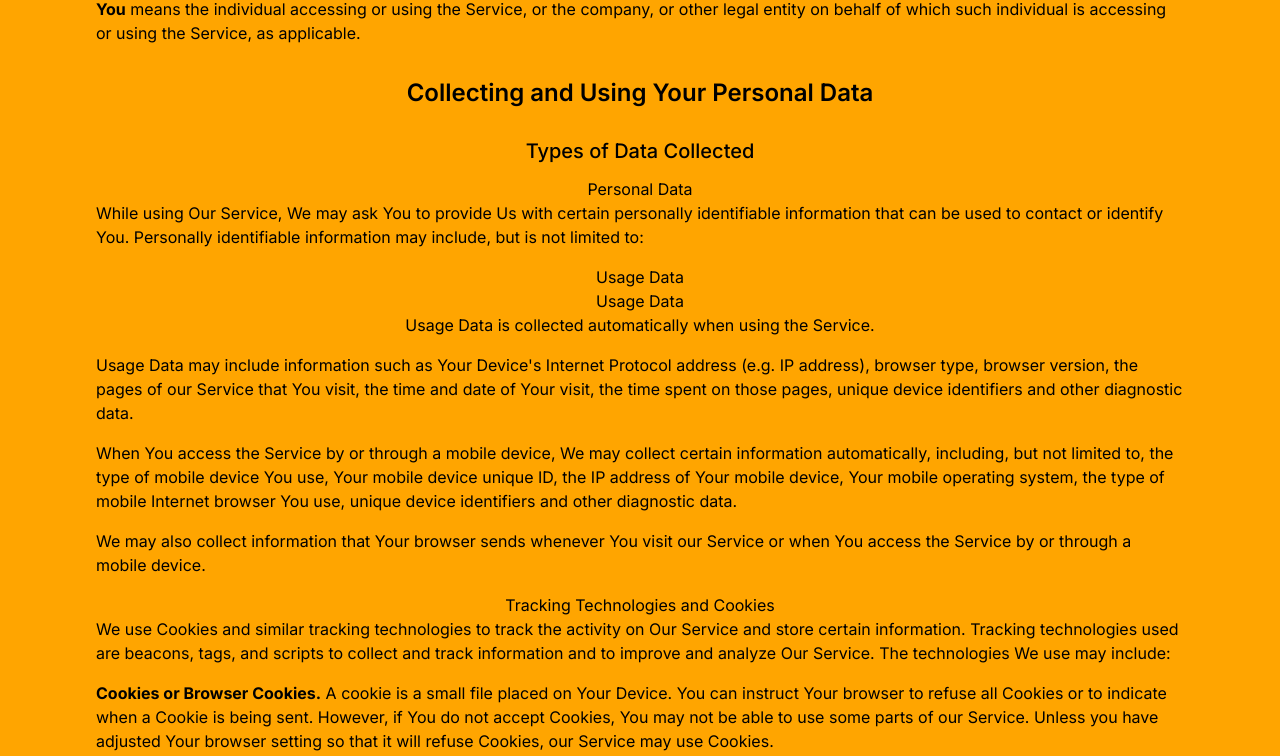
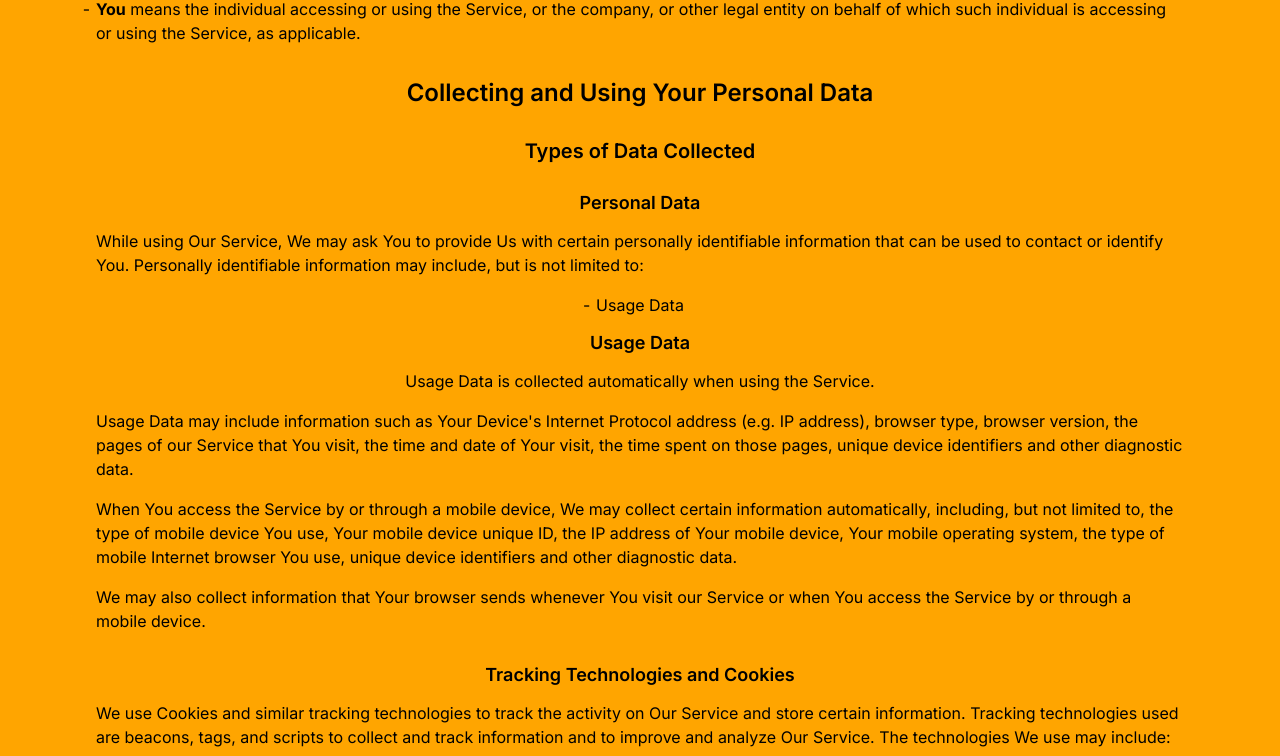
Before and after one commit to chris251190/cita, a Next.js app: page /privacy in a window 1280 px wide. Shown: the part 1379-2135 px from the top of the page. Built offline with nearby package versions, Linux system fonts and the light colour scheme.

Commit message:
Update heading and list styles in privacy.css

```diff
--- a/app/privacy/privacy.css
+++ b/app/privacy/privacy.css
@@ -16,5 +16,14 @@ h2 {
 }
 
 h3 {
-    @apply text-xl font-medium mb-3 mt-3 text-center;
+    @apply text-xl font-semibold mb-3 mt-3 text-center;
 }
+
+h4 {
+    @apply text-lg font-semibold mb-3 mt-3 text-center;
+}
+
+li {
+    @apply list-disc;
+    list-style-type: "- ";
+}
```
